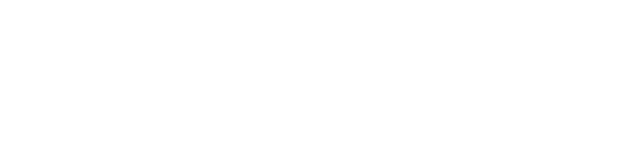
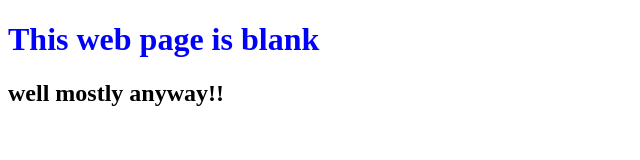
Before and after one commit to lawngit/0main2, a plain HTML site: page index.html in a window 1280 px wide. Shown: the whole page, without its empty margins (0-640 px from the left). Drawn offline with Linux system fonts and the light colour scheme.

Commit message:
added blue color to first header

```diff
--- a/index.html
+++ b/index.html
@@ -6,7 +6,7 @@
 		<title An empty web page></title>
 	</head>
 	<body>
-		<h1 This web page is blank></h1>
-		<h2 well mostly anyway!!></h2>
+		<h1 style="color:blue"> This web page is blank</h1>
+		<h2> well mostly anyway!!</h2>
 	</body>
 </html>
```
